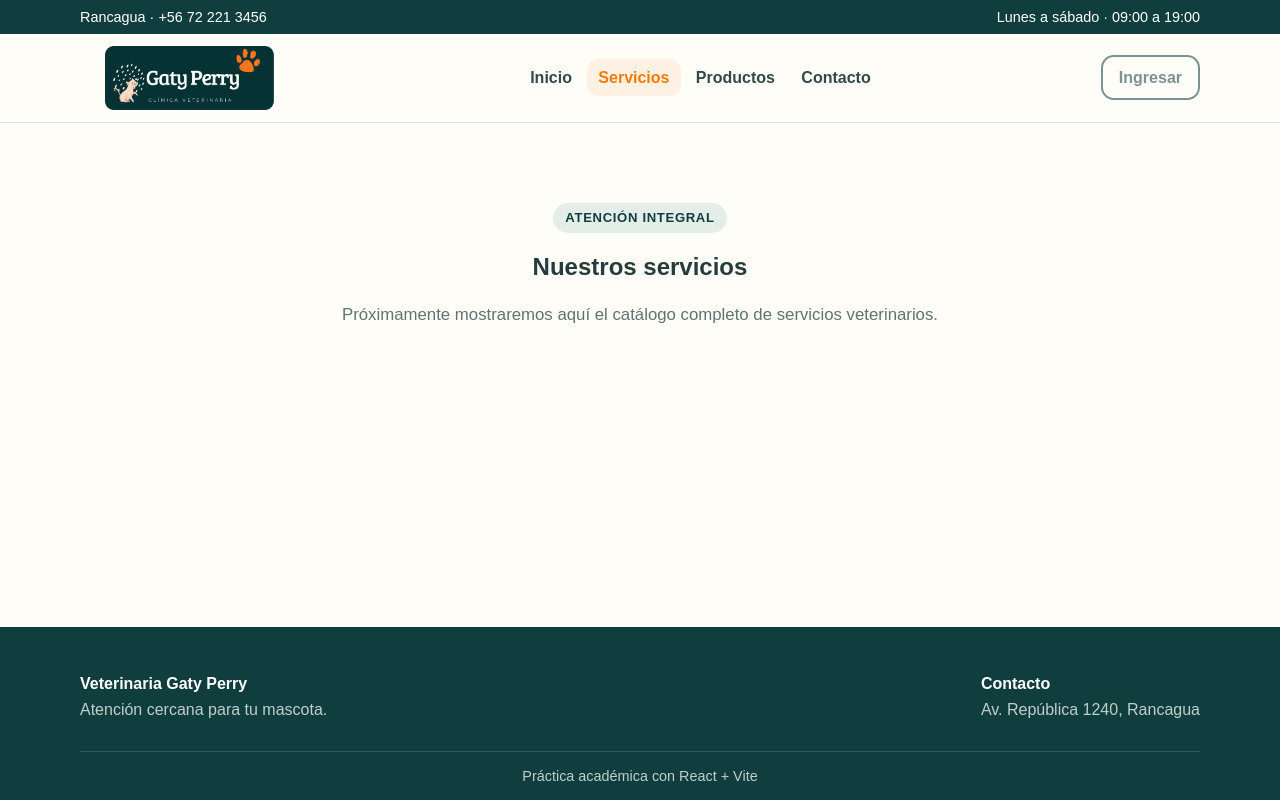
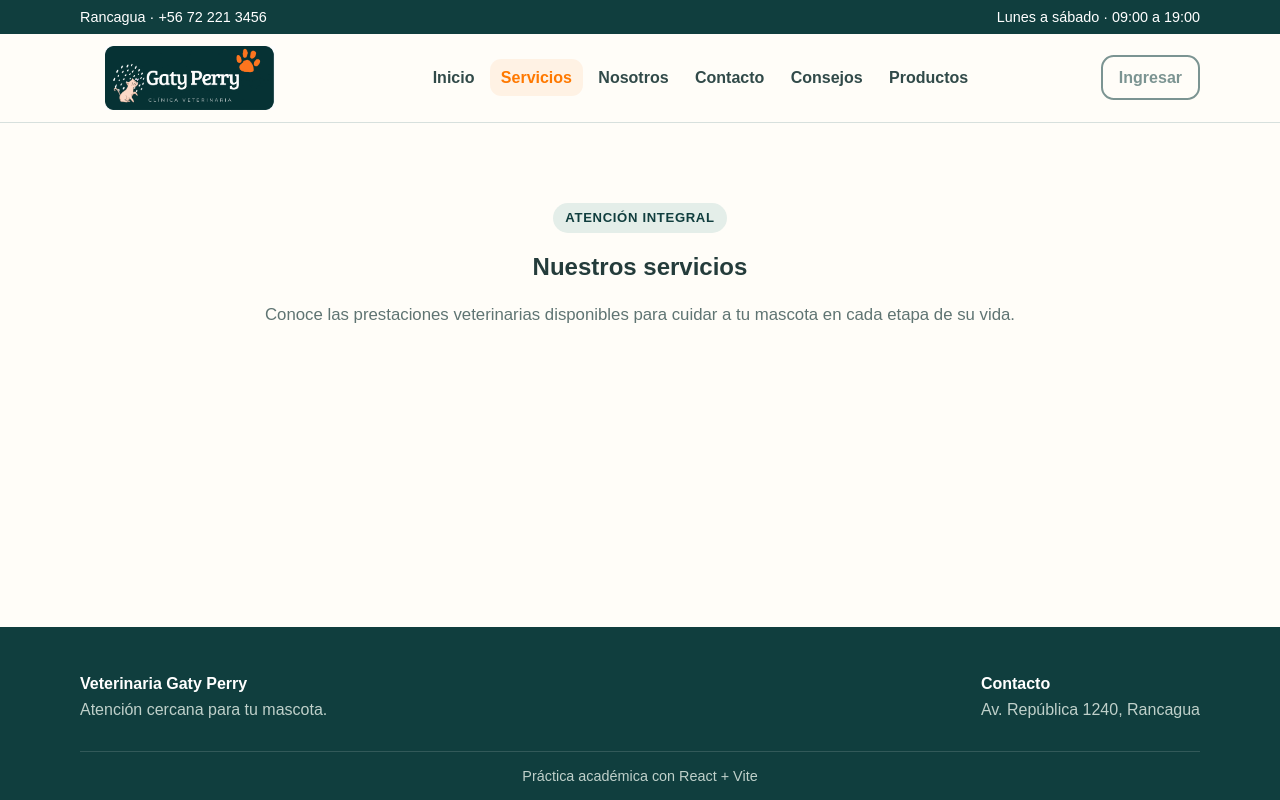
Before and after one commit to PatricioEspinozaG/VeterinariaGatyPerry, a React (Vite) app in the folder frontend-react/: page /servicios in a window 1280 px wide. Built offline with nearby package versions, Linux system fonts and the light colour scheme.

Commit message:
feat: agregar paginas informativas reutilizables

```diff
--- a/frontend-react/src/App.jsx
+++ b/frontend-react/src/App.jsx
@@ -3,6 +3,9 @@ import Header from './components/Header.jsx'
 import Footer from './components/Footer.jsx'
 import Home from './pages/Home.jsx'
 import Services from './pages/Services.jsx'
+import Nosotros from './pages/Nosotros.jsx'
+import Contacto from './pages/Contacto.jsx'
+import Consejos from './pages/Consejos.jsx'
 import './styles/app.css'
 
 function App() {
@@ -14,6 +17,9 @@ function App() {
         <Routes>
           <Route path="/" element={<Home />} />
           <Route path="/servicios" element={<Services />} />
+          <Route path="/nosotros" element={<Nosotros />} />
+          <Route path="/contacto" element={<Contacto />} />
+          <Route path="/consejos" element={<Consejos />} />
         </Routes>
       </main>
 
--- a/frontend-react/src/components/Header.jsx
+++ b/frontend-react/src/components/Header.jsx
@@ -26,8 +26,19 @@ function Header() {
             Servicios
           </NavLink>
 
+          <NavLink to="/nosotros">
+            Nosotros
+          </NavLink>
+
+          <NavLink to="/contacto">
+            Contacto
+          </NavLink>
+
+          <NavLink to="/consejos">
+            Consejos
+          </NavLink>
+
           <a href="/#productos">Productos</a>
-          <a href="/#contacto">Contacto</a>
         </nav>
 
           <button
--- /dev/null
+++ b/frontend-react/src/components/PageHero.jsx
@@ -0,0 +1,13 @@
+function PageHero({ eyebrow, title, description }) {
+  return (
+    <section className="intro-section">
+      <div className="container intro-content">
+        <span className="eyebrow">{eyebrow}</span>
+        <h1>{title}</h1>
+        <p>{description}</p>
+      </div>
+    </section>
+  )
+}
+
+export default PageHero
--- /dev/null
+++ b/frontend-react/src/pages/Consejos.jsx
@@ -0,0 +1,13 @@
+import PageHero from '../components/PageHero.jsx'
+
+function Consejos() {
+  return (
+    <PageHero
+      eyebrow="Bienestar animal"
+      title="Consejos para tu mascota"
+      description="Encuentra recomendaciones sobre prevención, vacunas, alimentación y cuidados cotidianos."
+    />
+  )
+}
+
+export default Consejos
--- /dev/null
+++ b/frontend-react/src/pages/Contacto.jsx
@@ -0,0 +1,13 @@
+import PageHero from '../components/PageHero.jsx'
+
+function Contacto() {
+  return (
+    <PageHero
+      eyebrow="Estamos para ayudarte"
+      title="Contacto"
+      description="Escríbenos para resolver dudas generales. Para una urgencia veterinaria, comunícate directamente por teléfono."
+    />
+  )
+}
+
+export default Contacto
--- /dev/null
+++ b/frontend-react/src/pages/Nosotros.jsx
@@ -0,0 +1,13 @@
+import PageHero from '../components/PageHero.jsx'
+
+function Nosotros() {
+  return (
+    <PageHero
+      eyebrow="Nuestra clínica"
+      title="Conoce a Gaty Perry"
+      description="Desde 2009 acompañamos a las familias de Rancagua con una atención veterinaria cercana, responsable y centrada en el bienestar animal."
+    />
+  )
+}
+
+export default Nosotros
--- a/frontend-react/src/pages/Services.jsx
+++ b/frontend-react/src/pages/Services.jsx
@@ -1,15 +1,12 @@
+import PageHero from '../components/PageHero.jsx'
+
 function Services() {
   return (
-    <section className="intro-section">
-      <div className="container intro-content">
-        <span className="eyebrow">Atención integral</span>
-        <h1>Nuestros servicios</h1>
-        <p>
-          Próximamente mostraremos aquí el catálogo completo de servicios
-          veterinarios.
-        </p>
-      </div>
-    </section>
+    <PageHero
+      eyebrow="Atención integral"
+      title="Nuestros servicios"
+      description="Conoce las prestaciones veterinarias disponibles para cuidar a tu mascota en cada etapa de su vida."
+    />
   )
 }
 
```
